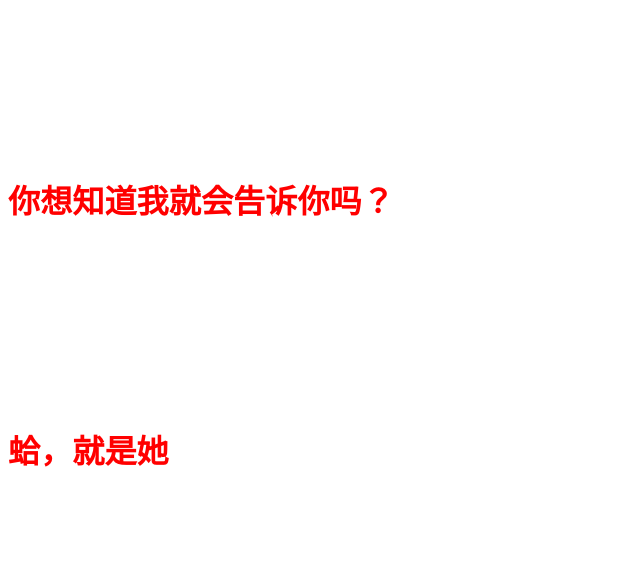
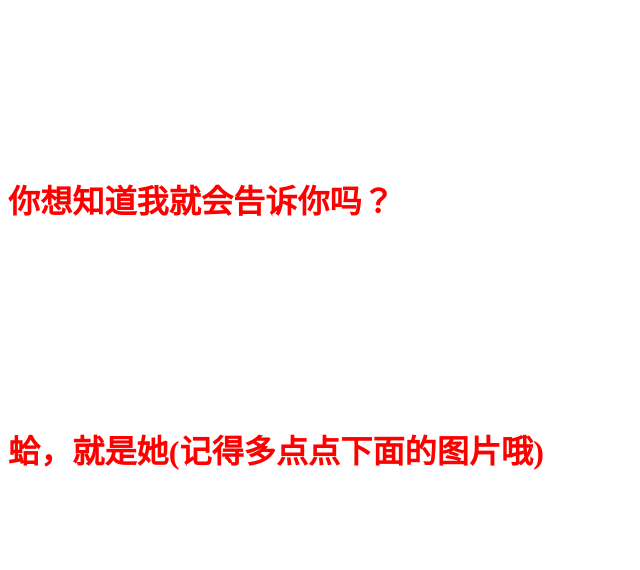
Before and after one commit to wwbbww/wbw.github.io, a plain HTML site: page index.html in a window 1280 px wide. Shown: the part 230-800 px from the top of the page, without its empty margins (0-640 px from the left). Drawn offline with Linux system fonts and the light colour scheme.

Commit message:
Update index.html

```diff
--- a/index.html
+++ b/index.html
@@ -33,7 +33,7 @@ function changeimagine()
 <br>
 <h6>你想知道我就会告诉你吗？</h6>
 <br>
-<h6>蛤，就是她</h6>
+<h6>蛤，就是她(记得多点点下面的图片哦)</h6>
 <img id="imagine" onclick="changeimagine()" src="../picture/love.jpg" width=1080 pxheight=1081px >
 
 <br><img src="./picture/tuan1.jpg"  alt="tuan1" /><img src="./picture/tuan1.jpg"  alt="tuan1" /><img src="./picture/tuan1.jpg"  alt="tuan1" /><img src="./picture/tuan4.gif"  alt="tuan4" />
```
